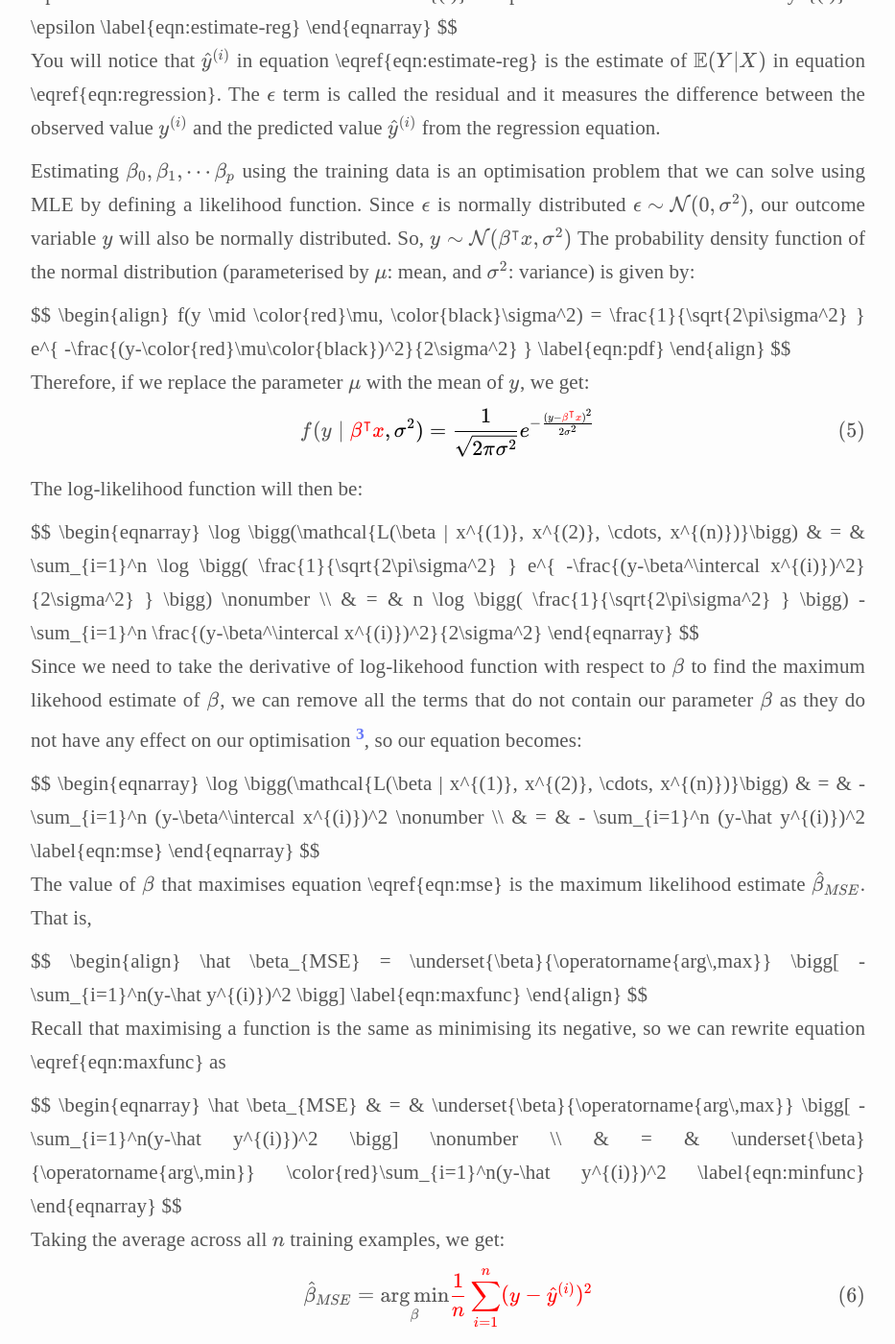
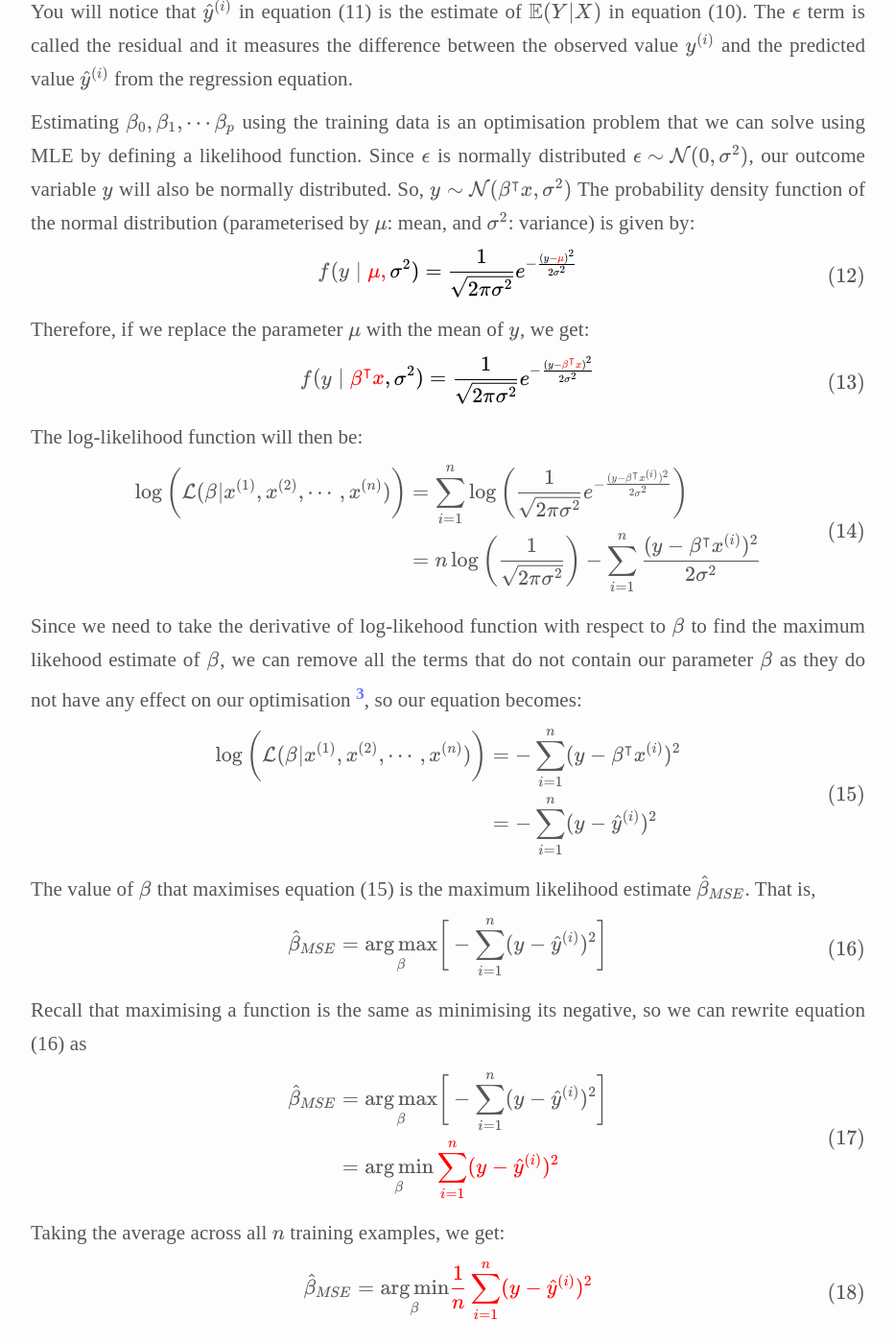
Before and after one commit to allenakinkunle/allenakinkunle.github.io, a Jekyll site: the page built from _posts/2019-03-24-deriving-ml-cost-functions-part1.md, in a window 1280 px wide and 1400 px high, scrolled down 4349 px. Shown: the whole window at 96% size, without its empty margins (173-1106 px from the left). Built offline with Jekyll 4.4.1, drawn with Linux system fonts in a browser that asks for light colours; nearby versions of some CDN libraries; comment, search, counter and statistics services are not loaded; some of the changed text lies outside the part shown.

Commit message:
Fix broken MathJax equations in old articles

```diff
--- a/_posts/2019-03-24-deriving-ml-cost-functions-part1.md
+++ b/_posts/2019-03-24-deriving-ml-cost-functions-part1.md
@@ -19,9 +19,9 @@ The loss is calculated for all training examples, and its average taken. This va
 
 <p class="math">
 $$
-\begin{align}
+\tag{1} \begin{aligned}
   Cost = \frac{1}{n}\sum_{i=1}^n\mathcal{L} \bigg( y^{(i)}, \hat y^{(i)} \bigg)
-\end{align}
+\end{aligned}
 $$
 </p>
 
@@ -29,9 +29,9 @@ The model $f$ usually has some unknown parameter $\theta$ (In general, $\theta$
 
 <p class="math">
 $$
-\begin{align}
+\tag{2} \begin{aligned}
   \hat \theta = \underset{\theta}{\operatorname{arg\,min}} \frac{1}{n}\sum_{i=1}^n\mathcal{L}\bigg(y^{(i)}, \hat y^{(i)}\bigg)
-\end{align}
+\end{aligned}
 $$
 </p>
 
@@ -43,37 +43,37 @@ Given a set of independent and identically distributed (i.i.d)[^iid] random vari
 
 <p class="math">
 $$
-\begin{align}
-  \mathcal{L}(\theta | x_1, x_2, \cdots, x_n) = f(x_1, x_2, \cdots, x_n|\theta) \label{eq:likelihood}
-\end{align}
+\tag{3} \begin{aligned}
+  \mathcal{L}(\theta | x_1, x_2, \cdots, x_n) = f(x_1, x_2, \cdots, x_n|\theta)
+\end{aligned}
 $$
 </p>
 
 The likelihood function measures how plausible it is that the observed data was generated by the model with a particular value of $\theta$.
 For example, if we use $\theta_1$ and $\theta_2$ as values of $\theta$ and find that $\mathcal{L(\theta_1 | x_1, \cdots, x_n)}$ > $\mathcal{L(\theta_2 | x_1, \cdots, x_n)}$, we can reasonably conclude that the observed data is more likely to have been generated by the model with its parameter being $\theta_1$.
 
-Remember that we assumed that the observed data $x_1, x_2,\cdots, x_n$ were drawn i.i.d from the probability distribution. Also recall that for independent random variables $X_1$ and $X_2$, $f(x_1,x_2\|\theta) = f(x_1\|\theta) \cdot f(x_2\|\theta)$. Considering these, our likelihood function in equation $\eqref{eq:likelihood}$ becomes:
+Remember that we assumed that the observed data $x_1, x_2,\cdots, x_n$ were drawn i.i.d from the probability distribution. Also recall that for independent random variables $X_1$ and $X_2$, $f(x_1,x_2\|\theta) = f(x_1\|\theta) \cdot f(x_2\|\theta)$. Considering these, our likelihood function in equation (3) becomes:
 
 <p class="math">
 $$
-\begin{eqnarray}
-  \mathcal{L(\theta | x_1, x_2, \cdots, x_n)} & = & f(x_1|\theta)\cdot f(x_2|\theta)\cdots\cdot f(x_n|\theta) \nonumber \\
-                                          & = & \prod_{i=1}^n f(x_i|\theta) \label{eq:likelihood-product}
-\end{eqnarray}
+\tag{4} \begin{aligned}
+  \mathcal{L(\theta | x_1, x_2, \cdots, x_n)} & = f(x_1|\theta)\cdot f(x_2|\theta)\cdots\cdot f(x_n|\theta) \\
+                                          & = \prod_{i=1}^n f(x_i|\theta)
+\end{aligned}
 $$
 </p>
 
 <p>where $f(x_i|\theta)$ is the probability density (or mass for discrete variables) function of the random variable $X_i$. Since all the random variables are drawn from the same distribution, their probability density (or mass) function will be the same.</p>
 
-It is often easier to work with the natural logarithm of the likelihood function, called the log-likelihood. Recalling the product rule of logarithms, $log(a \cdot b) = log(a) + log(b)$. If we apply the product rule to equation \eqref{eq:likelihood-product} by taking its natural logarithm, it becomes:
+It is often easier to work with the natural logarithm of the likelihood function, called the log-likelihood. Recalling the product rule of logarithms, $log(a \cdot b) = log(a) + log(b)$. If we apply the product rule to equation (4) by taking its natural logarithm, it becomes:
 
 <p class="math">
 $$
-\begin{eqnarray}
-  \log \bigg(\mathcal{L(\theta | x_1, x_2, \cdots, x_n)}\bigg) & = & \log \bigg( f(x_1|\theta)\cdot f(x_2|\theta)\cdots\cdot f(x_n|\theta) \bigg) \nonumber \\
-                                                              & = & \log(f(x_1|\theta)) + \log(f(x_2|\theta)) + \cdots + \log (f(x_n|\theta)) \nonumber \\
-                                                              & = & \sum_{i=1}^n \log \bigg(f(x_i|\theta) \bigg) \label{eqn:log-likelihood}
-\end{eqnarray}
+\tag{5} \begin{aligned}
+  \log \bigg(\mathcal{L(\theta | x_1, x_2, \cdots, x_n)}\bigg) & = \log \bigg( f(x_1|\theta)\cdot f(x_2|\theta)\cdots\cdot f(x_n|\theta) \bigg) \\
+                                                              & = \log(f(x_1|\theta)) + \log(f(x_2|\theta)) + \cdots + \log (f(x_n|\theta)) \\
+                                                              & = \sum_{i=1}^n \log \bigg(f(x_i|\theta) \bigg)
+\end{aligned}
 $$
 </p>
 
@@ -81,22 +81,22 @@ To find the value of $\theta$ that maximises the likelihood function, we find it
 
 <p class="math">
 $$
-\begin{align}
+\tag{6} \begin{aligned}
   \frac{\partial \mathcal{L(\theta)}}{\partial \theta} = 0
-\end{align}
+\end{aligned}
 $$
 </p>
 
-In most cases, this derivative is easier to compute for the log-likelihood function in equation $\eqref{eqn:log-likelihood}$ than for the vanilla likelihood function in equation $\eqref{eq:likelihood-product}$. Since logarithm is a monotononically increasing function, that is, if $x_1 > x_2$, then $\log(x_1) > log(x_2)$, the value that maximises the likelihood is also the value that maximises the log-likelihood function.
+In most cases, this derivative is easier to compute for the log-likelihood function in equation (5) than for the vanilla likelihood function in equation (4). Since logarithm is a monotononically increasing function, that is, if $x_1 > x_2$, then $\log(x_1) > log(x_2)$, the value that maximises the likelihood is also the value that maximises the log-likelihood function.
 The other advantage of using log-likehood over likelihood is that it avoids numerical precision issues. Likelihoods are very small numbers, and taking the product of small numbers creates even smaller numbers, which can cause [arithmetic underflow](https://en.wikipedia.org/wiki/Arithmetic_underflow){:target="_blank"}.
 
 In other words,
 
 <p class="math">
 $$
-\begin{align}
+\tag{7} \begin{aligned}
   \hat{\theta}_{MLE} =  \underset{\theta}{\operatorname{arg\,max}}\ \mathcal L(\theta\,| x_1, \cdots, x_n)  = \underset{\theta}{\operatorname{arg\,max}}\ \log (\mathcal L(\theta\,| x_1, \cdots, x_n))
-\end{align}
+\end{aligned}
 $$
 </p>
 
@@ -104,9 +104,9 @@ $$
 Mean Squared Error is the cost function commonly used for regression. Given a set of $n$ traning examples of the form $(x^{(i)}, y^{(i)})$, MSE is given by:
 <p class="math">
 $$
-\begin{align}
-  MSE = \frac{1}{n} \sum_{i=1}^n\bigg(y^{(i)} - \hat y^{(i)}\bigg)^2 \label{eqn:mean-s}
-\end{align}
+\tag{8} \begin{aligned}
+  MSE = \frac{1}{n} \sum_{i=1}^n\bigg(y^{(i)} - \hat y^{(i)}\bigg)^2
+\end{aligned}
 $$
 </p>
 
@@ -120,9 +120,9 @@ Given a vector of predictor variables $X = (X_1, X_2, \cdots X_p)$, and quantita
 
 <p class="math">
 $$
-\begin{align}
-  \mathbb{E}(Y|X) = \beta_0 + \beta_1 X_1 + \cdots + \beta_p X_p \label{eqn:true-regression}
-\end{align}
+\tag{9} \begin{aligned}
+  \mathbb{E}(Y|X) = \beta_0 + \beta_1 X_1 + \cdots + \beta_p X_p
+\end{aligned}
 $$
 </p>
 
@@ -130,36 +130,37 @@ $$
 
 <p class="math">
 $$
-\begin{eqnarray}
-  Y & = & \mathbb{E}(Y|X) + \epsilon \nonumber \\
-    & = & \beta_0 + \beta_1 X_1 + \cdots + \beta_p X_p + \epsilon \label{eqn:regression}
-\end{eqnarray}
+\tag{10} \begin{aligned}
+  Y & = \mathbb{E}(Y|X) + \epsilon \\
+    & = \beta_0 + \beta_1 X_1 + \cdots + \beta_p X_p + \epsilon
+\end{aligned}
 $$
 </p>
 
 The spread about the true regression line is what the $\epsilon$ term captures. We assume it is independent of $X$ and is drawn from a Normal distribution with zero mean ($\mu$ = 0) and variance $\sigma^2$, i.e. $\epsilon \sim \mathcal{N}(0, \sigma^2)$.
 
 #### Estimating linear regression's model parameters
-The true regression line and its model parameters $\beta_0, \beta_1, \cdots \beta_p$ in equation \eqref{eqn:regression} are unknown, so we will try to estimate them using training data $(x^{(1)}, y^{(1)}), (x^{(2)}, y^{(2)}), \cdots (x^{(n)}, y^{(n)})$, where $x^{(i)}$ is a vector of $p$ predictor variables $(x_1, x_2, \cdots, x_p)$ and $y^{(i)}$ is the target value. Our model (the estimate of the true regression line) is:
+The true regression line and its model parameters $\beta_0, \beta_1, \cdots \beta_p$ in equation (10) are unknown, so we will try to estimate them using training data $(x^{(1)}, y^{(1)}), (x^{(2)}, y^{(2)}), \cdots (x^{(n)}, y^{(n)})$, where $x^{(i)}$ is a vector of $p$ predictor variables $(x_1, x_2, \cdots, x_p)$ and $y^{(i)}$ is the target value. Our model (the estimate of the true regression line) is:
 
 <p class="math">
 $$
-\begin{eqnarray}
-  y^{(i)} & = & \beta_0 + \beta_1 x^{(i)}_1 + \cdots + \beta_p x^{(i)}_p + \epsilon \nonumber \\
-               & = & \beta^\intercal x^{(i)} + \epsilon \nonumber \\
-               & = & \hat y^{(i)} + \epsilon \label{eqn:estimate-reg}
-\end{eqnarray}
+\tag{11} \begin{aligned}
+  y^{(i)} & = \beta_0 + \beta_1 x^{(i)}_1 + \cdots + \beta_p x^{(i)}_p + \epsilon \\
+               & = \beta^\intercal x^{(i)} + \epsilon \\
+               & = \hat y^{(i)} + \epsilon
+\end{aligned}
 $$
 </p>
 
-<p>You will notice that $\hat y^{(i)}$ in equation \eqref{eqn:estimate-reg} is the estimate of $\mathbb{E}(Y|X)$ in equation \eqref{eqn:regression}. The $\epsilon$ term is called the residual and it measures the difference between the observed value $y^{(i)}$ and the predicted value $\hat y^{(i)}$ from the regression equation.</p>
+<p>You will notice that $\hat y^{(i)}$ in equation (11) is the estimate of $\mathbb{E}(Y|X)$ in equation (10). The $\epsilon$ term is called the residual and it measures the difference between the observed value $y^{(i)}$ and the predicted value $\hat y^{(i)}$ from the regression equation.</p>
 
 Estimating $\beta_0, \beta_1, \cdots \beta_p$ using the training data is an optimisation problem that we can solve using MLE by defining a likelihood function. Since $\epsilon$ is normally distributed $\epsilon \sim \mathcal{N}(0, \sigma^2)$, our outcome variable $y$ will also be normally distributed. So, $y \sim \mathcal{N}(\beta^\intercal x, \sigma^2)$  The probability density function of the normal distribution (parameterised by $\mu$: mean, and $\sigma^2$: variance) is given by:
+
 <p class="math">
 $$
-\begin{align}
-  f(y \mid \color{red}\mu, \color{black}\sigma^2) = \frac{1}{\sqrt{2\pi\sigma^2} } e^{ -\frac{(y-\color{red}\mu\color{black})^2}{2\sigma^2} } \label{eqn:pdf}
-\end{align}
+\tag{12} \begin{aligned}
+  f(y \mid \color{red}\mu, \color{black}\sigma^2) = \frac{1}{\sqrt{2\pi\sigma^2} } e^{ -\frac{(y-\color{red}\mu\color{black})^2}{2\sigma^2} }
+\end{aligned}
 $$
 </p>
 
@@ -167,9 +168,9 @@ Therefore, if we replace the parameter $\mu$ with the mean of $y$, we get:
 
 <p class="math">
 $$
-\begin{align}
+\tag{13} \begin{aligned}
   f(y \mid \color{red}\beta^\intercal x \color{black}, \sigma^2) = \frac{1}{\sqrt{2\pi\sigma^2} } e^{ -\frac{(y-\color{red}\beta^\intercal x\color{black})^2}{2\sigma^2} }
-\end{align}
+\end{aligned}
 $$
 </p>
 
@@ -177,10 +178,10 @@ The log-likelihood function will then be:
 
 <p class="math">
 $$
-\begin{eqnarray}
-  \log \bigg(\mathcal{L(\beta | x^{(1)}, x^{(2)}, \cdots, x^{(n)})}\bigg) & = & \sum_{i=1}^n \log \bigg( \frac{1}{\sqrt{2\pi\sigma^2} } e^{ -\frac{(y-\beta^\intercal x^{(i)})^2}{2\sigma^2} }  \bigg) \nonumber \\
-                                                              & = & n \log \bigg( \frac{1}{\sqrt{2\pi\sigma^2} } \bigg) - \sum_{i=1}^n \frac{(y-\beta^\intercal x^{(i)})^2}{2\sigma^2}
-\end{eqnarray}
+\tag{14} \begin{aligned}
+  \log \bigg(\mathcal{L(\beta | x^{(1)}, x^{(2)}, \cdots, x^{(n)})}\bigg) & = \sum_{i=1}^n \log \bigg( \frac{1}{\sqrt{2\pi\sigma^2} } e^{ -\frac{(y-\beta^\intercal x^{(i)})^2}{2\sigma^2} }  \bigg) \\
+                                                              & = n \log \bigg( \frac{1}{\sqrt{2\pi\sigma^2} } \bigg) - \sum_{i=1}^n \frac{(y-\beta^\intercal x^{(i)})^2}{2\sigma^2}
+\end{aligned}
 $$
 </p>
 
@@ -188,31 +189,31 @@ Since we need to take the derivative of log-likehood function with respect to $\
 
 <p class="math">
 $$
-\begin{eqnarray}
-  \log \bigg(\mathcal{L(\beta | x^{(1)}, x^{(2)}, \cdots, x^{(n)})}\bigg) & = & - \sum_{i=1}^n (y-\beta^\intercal x^{(i)})^2 \nonumber \\
-                                                              & = & - \sum_{i=1}^n (y-\hat y^{(i)})^2 \label{eqn:mse}
-\end{eqnarray}
+\tag{15} \begin{aligned}
+  \log \bigg(\mathcal{L(\beta | x^{(1)}, x^{(2)}, \cdots, x^{(n)})}\bigg) & = - \sum_{i=1}^n (y-\beta^\intercal x^{(i)})^2 \\
+                                                              & = - \sum_{i=1}^n (y-\hat y^{(i)})^2
+\end{aligned}
 $$
 </p>
 
-The value of $\beta$ that maximises equation \eqref{eqn:mse} is the maximum likelihood estimate $\hat \beta_{MSE}$. That is,
+The value of $\beta$ that maximises equation (15) is the maximum likelihood estimate $\hat \beta_{MSE}$. That is,
 
 <p class="math">
 $$
-\begin{align}
-  \hat \beta_{MSE} = \underset{\beta}{\operatorname{arg\,max}} \bigg[ -\sum_{i=1}^n(y-\hat y^{(i)})^2 \bigg] \label{eqn:maxfunc}
-\end{align}
+\tag{16} \begin{aligned}
+  \hat \beta_{MSE} = \underset{\beta}{\operatorname{arg\,max}} \bigg[ -\sum_{i=1}^n(y-\hat y^{(i)})^2 \bigg]
+\end{aligned}
 $$
 </p>
 
-Recall that maximising a function is the same as minimising its negative, so we can rewrite equation \eqref{eqn:maxfunc} as
+Recall that maximising a function is the same as minimising its negative, so we can rewrite equation (16) as
 
 <p class="math">
 $$
-\begin{eqnarray}
-  \hat \beta_{MSE} & = & \underset{\beta}{\operatorname{arg\,max}} \bigg[ -\sum_{i=1}^n(y-\hat y^{(i)})^2 \bigg] \nonumber \\
-                   & = & \underset{\beta}{\operatorname{arg\,min}} \color{red}\sum_{i=1}^n(y-\hat y^{(i)})^2 \label{eqn:minfunc}
-\end{eqnarray}
+\tag{17} \begin{aligned}
+  \hat \beta_{MSE} & = \underset{\beta}{\operatorname{arg\,max}} \bigg[ -\sum_{i=1}^n(y-\hat y^{(i)})^2 \bigg] \\
+                   & = \underset{\beta}{\operatorname{arg\,min}} \color{red}\sum_{i=1}^n(y-\hat y^{(i)})^2
+\end{aligned}
 $$
 </p>
 
@@ -220,13 +221,13 @@ Taking the average across all $n$ training examples, we get:
 
 <p class="math">
 $$
-\begin{align}
+\tag{18} \begin{aligned}
   \hat \beta_{MSE} = \underset{\beta}{\operatorname{arg\,min}} \color{red} \frac{1}{n} \sum_{i=1}^n(y-\hat y^{(i)})^2
-\end{align}
+\end{aligned}
 $$
 </p>
 
-which is exactly the mean squared error (MSE) cost function as defined in equation \eqref{eqn:mean-s}.
+which is exactly the mean squared error (MSE) cost function as defined in equation (8).
 
 ### Conclusion
 This article introduced the concept of maximum likehood estimation, likehood function, and showed the derivation of mean squared error (MSE). The second part will cover the derivation of cross entropy using maximum likelihood estimation.
```
Also changed, not shown: _posts/2019-03-31-deriving-ml-cost-functions-part2.md (+49 -48 lines).
